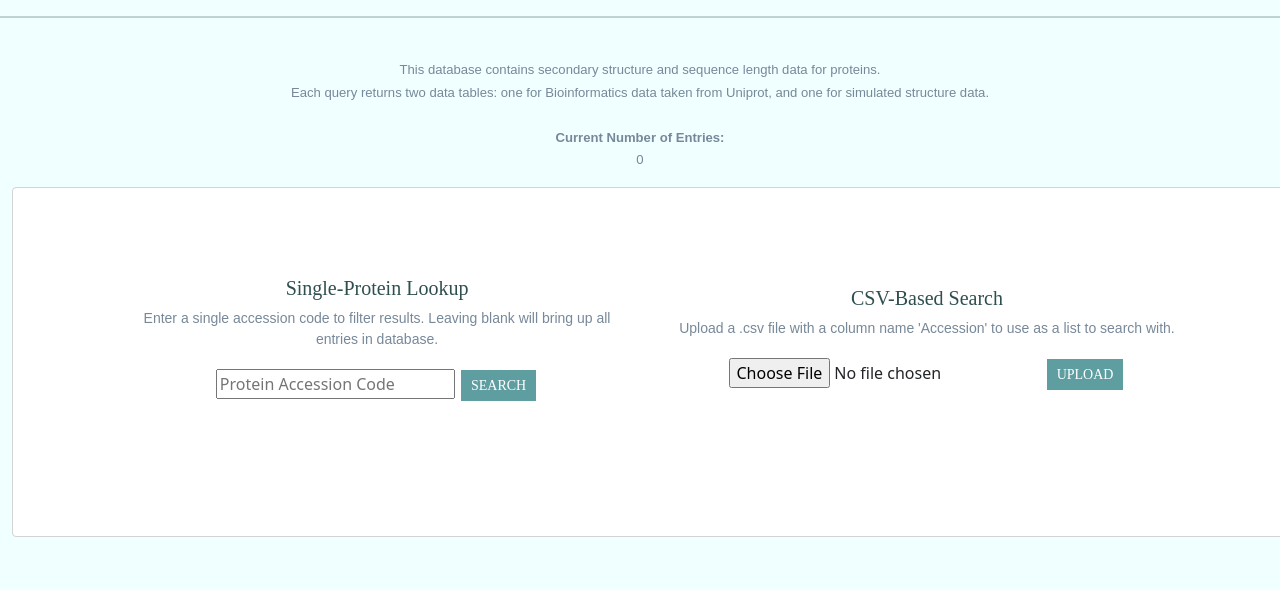
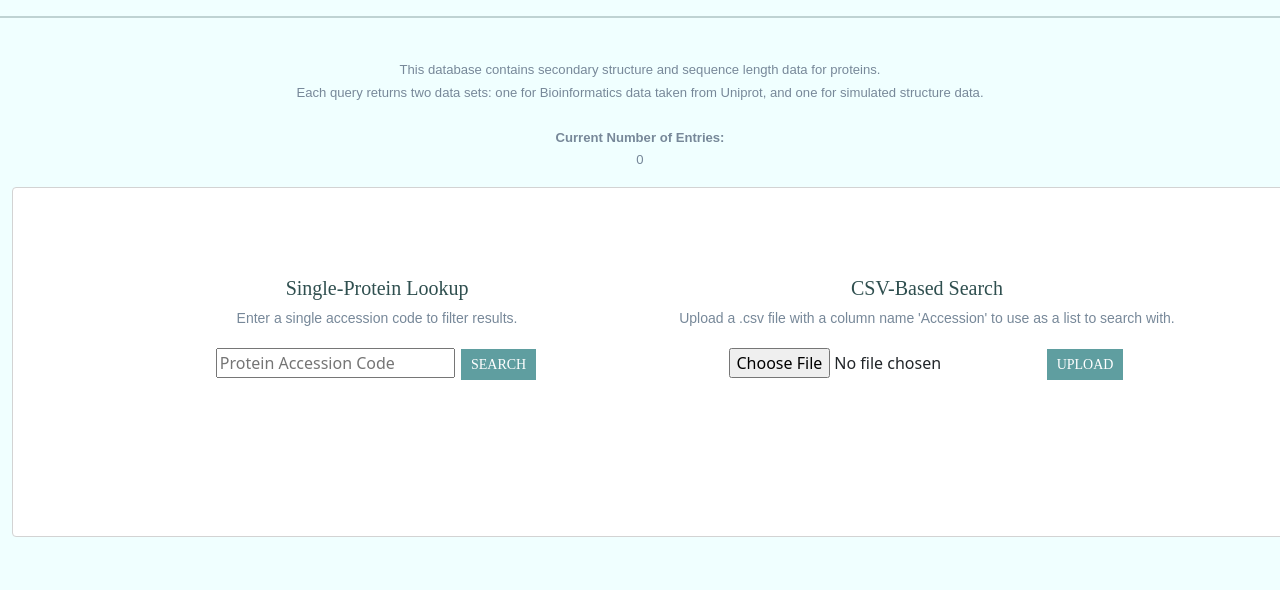
Before and after one commit to alfrediolu/FAPS, a Django app: page / in a window 1280 px wide. Shown: the part 124-714 px from the top of the page. Run offline with Django 3.2, Linux system fonts and the light colour scheme; data that the repository does not hold is empty.

Commit message:
Fixed description error.

```diff
--- a/template/index.html
+++ b/template/index.html
@@ -38,7 +38,7 @@
         <p class="text-center" style="font-family:Arial; color:lightslategrey; font-size: 15px;">
             <small>
                 This database contains secondary structure and sequence length data for proteins.<br />
-                Each query returns two data tables: one for Bioinformatics data taken from Uniprot, and one for simulated structure data.<br /><br />
+                Each query returns two data sets: one for Bioinformatics data taken from Uniprot, and one for simulated structure data.<br /><br />
                 <b>Current Number of Entries:</b><br />
             </small>
             {% for num in db_size %}
@@ -53,7 +53,7 @@
 
                     <div class="col-5 text-center">
                         <h5 style="font-family:Times New Roman , Times, serif; color: darkslategrey; font-size: 20px;">Single-Protein Lookup</h5>
-                        <p style="font-family:Arial; color:lightslategrey; font-size: 14px;"> Enter a single accession code to filter results. Leaving blank will bring up all entries in database.</p>
+                        <p style="font-family:Arial; color:lightslategrey; font-size: 14px;"> Enter a single accession code to filter results.</p>
                         <form action="{% url 'searchresults' %}" method="get">
                             <input name="q" type="text" placeholder="Protein Accession Code">
                             <button type="submit" class="button-size button5">SEARCH</button>
```
